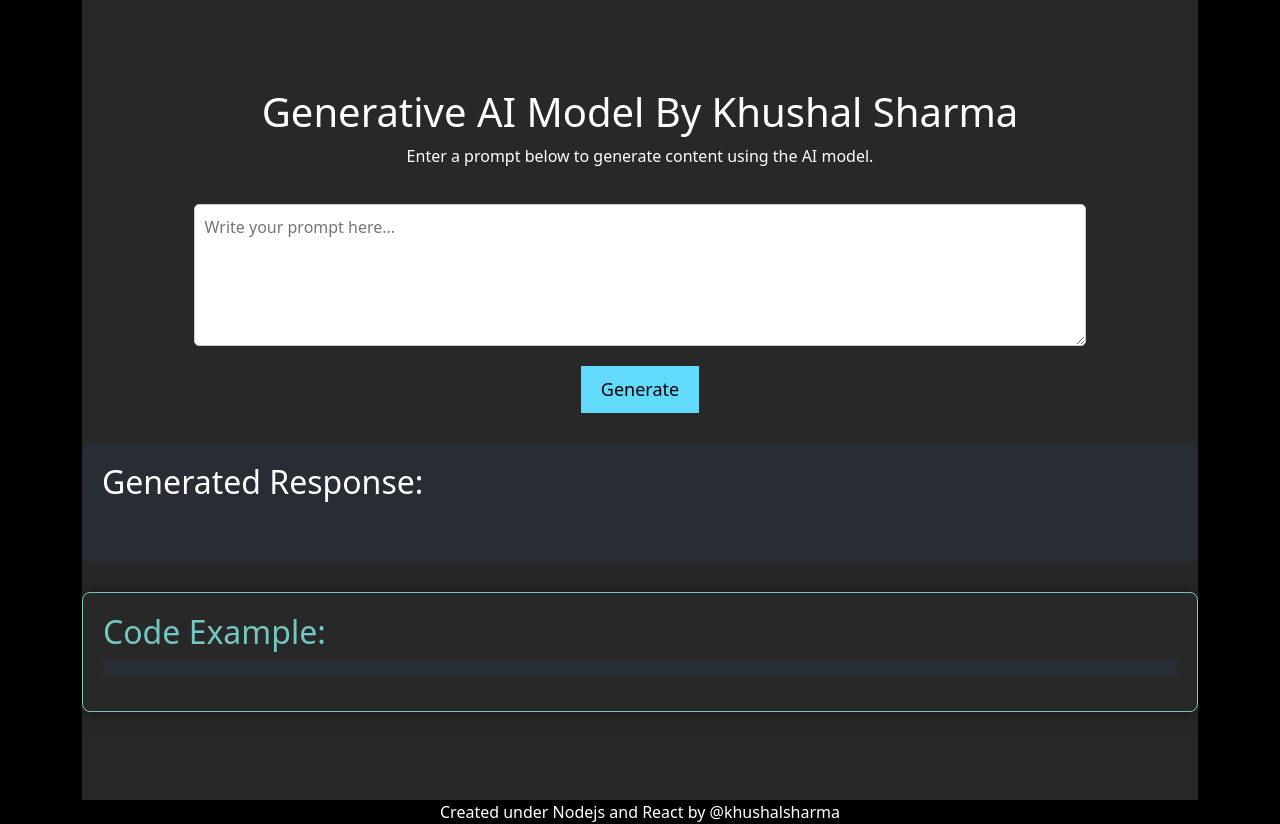
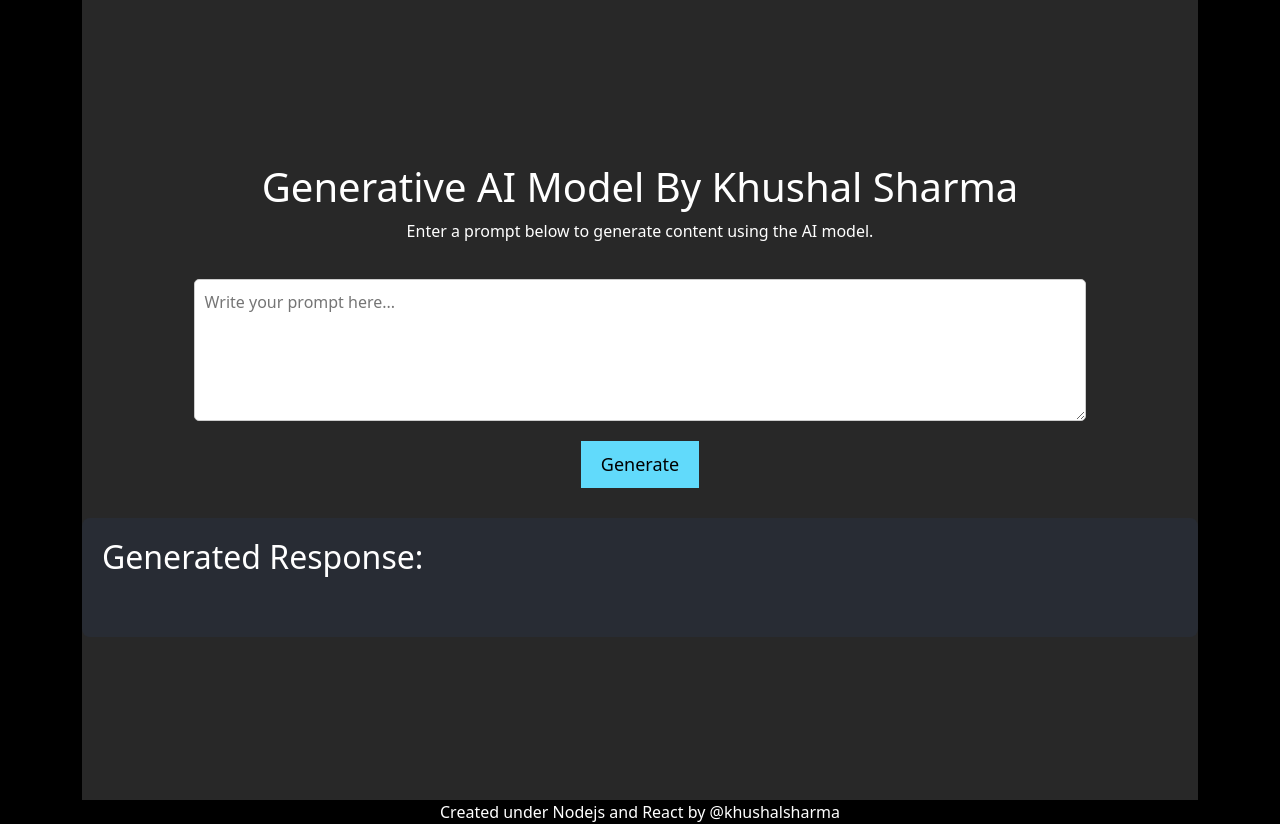
Before and after one commit to khushal40312/ai-model, a React (Vite) app in the folder ai-model/: page / in a window 1280 px wide. Built offline with nearby package versions, Linux system fonts and the light colour scheme.

Commit message:
Update App.jsx

```diff
--- a/ai-model/src/App.jsx
+++ b/ai-model/src/App.jsx
@@ -100,27 +100,26 @@ function App() {
         </div>
 
         {/* Conditionally render the example code block */}
+        {exampleLines && (
           <div className='example-container'
             style={{
               marginTop: '30px',
               fontSize: '18px',
               textAlign: 'left',
               width: '100%',
-    backgroundColor: '#1e1f29 !important', // Darker shade for the example container
-    color: '#e5e5e5', // Light gray for better readability
+              backgroundColor: '#1e1e1e',
+              color: '#ffffff',
               padding: '20px',
               borderRadius: '8px',
               overflowX: 'auto',
-    border: '1px solid #76c7c0', // Soft teal border for distinction
-    boxShadow: '0px 0px 15px rgba(0, 0, 0, 0.5)' // Enhanced shadow effect
             }}
           >
-  <h2 style={{ color: '#76c7c0' }}>Code Example:</h2> {/* Accent color for the heading */}
+            <h2>Code Example:</h2>
             <SyntaxHighlighter language={language} style={atomOneDark}>
               {exampleLines}
             </SyntaxHighlighter>
           </div>
-
+        )}
       </header>
       <footer className='text-white text-center'>
         Created under Nodejs and React by @khushalsharma
```
Lines whose indentation alone changed are shown as unchanged.
